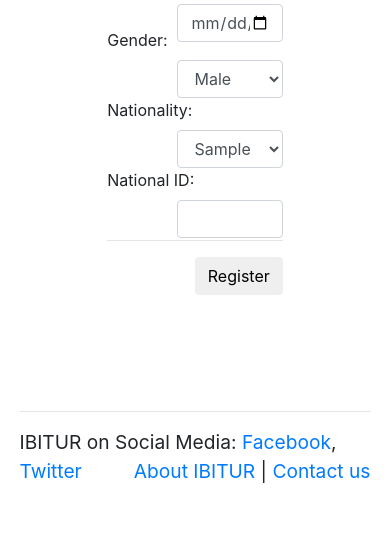
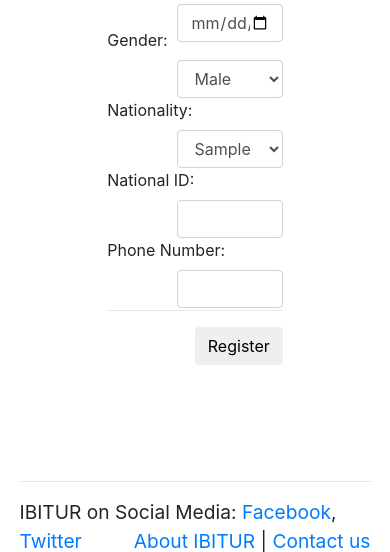
Before and after one commit to eminbahadir98/ibitur, a PHP site: page /register.php in a window 390 px wide. Shown: the part 724-1276 px from the top of the page. Before the commit the page ends 1207 px from the top, so only its background shows below. Run offline with PHP 8.4, Linux system fonts and the light colour scheme; tables that the repository leaves empty hold one stand-in row (values such as "Sample post").

Commit message:
phonefix

```diff
--- a/website/register.php
+++ b/website/register.php
@@ -15,6 +15,7 @@
     $gender_input = mysqli_real_escape_string($db, $_POST['gender']);
     $nationality_input = mysqli_real_escape_string($db, $_POST['nationality']);
     $national_id_input = mysqli_real_escape_string($db, $_POST['national_id']);
+    $phone_no = mysqli_real_escape_string($db, $_POST['phone_no']);
 
     $check_query = "SELECT username FROM Account WHERE username='$username_input'";
     $check_result = mysqli_query($db, $check_query);
@@ -33,13 +34,16 @@
         nationality, gender, date_of_birth)
         VALUES(LAST_INSERT_ID(), '$national_id_input',
         $nationality_input, '$gender_input', '$birthday_input')";
+      $register_subquery3 = "INSERT INTO CustomerTelephones(customer_ID, telephone_no)
+        VALUES( (SELECT ID FROM Account WHERE username='$username_input'),$phone_no ) ";
       echo "| $register_subquery2 |";
       $register_subquery1_succeed = mysqli_query($db, $register_subquery1);
       if ($register_subquery1_succeed) {
         $register_subquery2_succeed = mysqli_query($db, $register_subquery2);
+        $register_subquery3_succeed = mysqli_query($db, $register_subquery3);
       }
       $register_succeed = true;
-      if (!$register_subquery1_succeed || !$register_subquery2_succeed) {
+      if (!$register_subquery1_succeed || !$register_subquery2_succeed || !$register_subquery3_succeed ) {
         $register_succeed = false;
       }
     }
@@ -95,6 +99,7 @@
         var gender = document.forms["register-form"]["gender"].value;
         var nationality = document.forms["register-form"]["nationality"].value;
         var national_id = document.forms["register-form"]["national_id"].value;
+        var phone_no = document.forms["register-form"]["phone_no"].value;
 
         if (!isValidEmail(email)) {
           showError("The entered mail is not valid.");
@@ -183,6 +188,8 @@
 
         <label>National ID:</label>
         <input required class="form-control input-field" type="number" name="national_id"/> <br><br>
+        <label>Phone Number:</label>
+        <input required class="form-control input-field" type="number" name="phone_no"/> <br><br>
 
         <hr>
         <input class="right btn" type="submit" value="Register"/>
```
